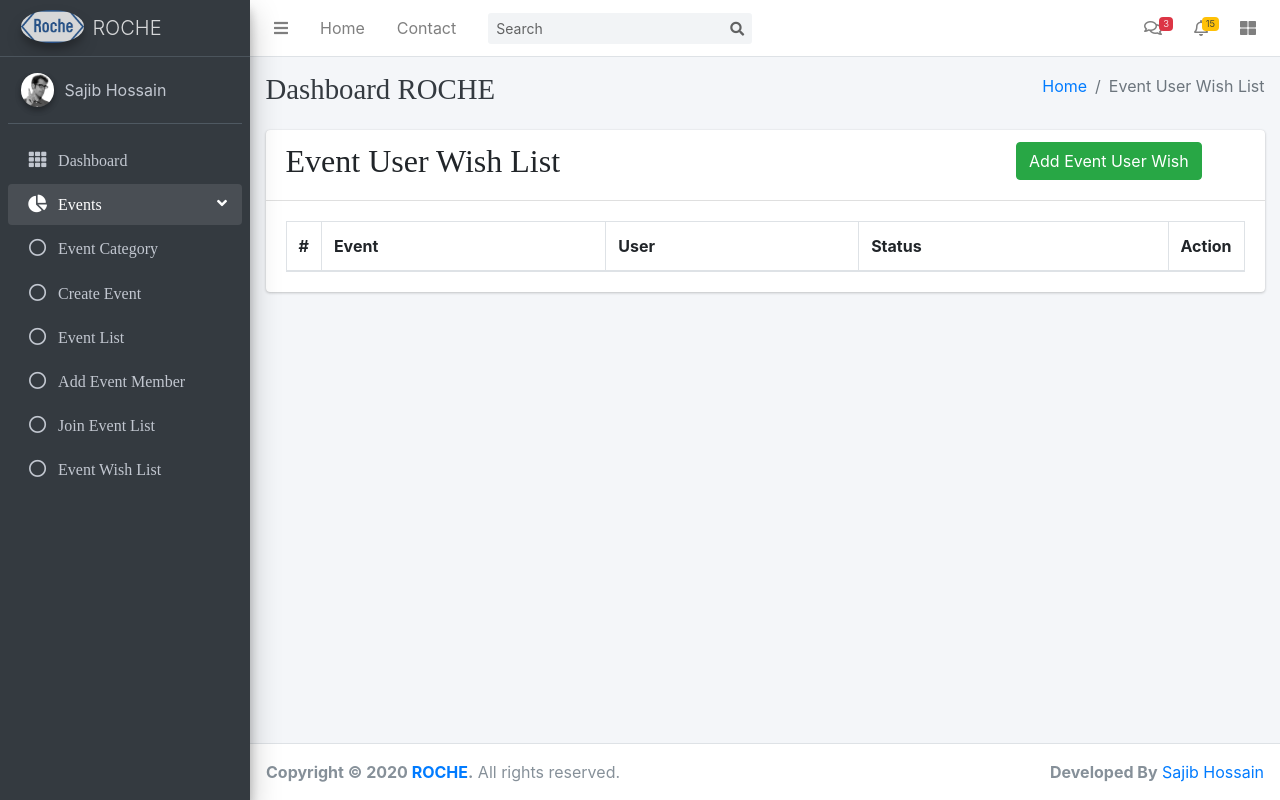
After one commit to vinspam/django-event-management, a Django app: page /events/event-wish-list/ in a window 1280 px wide. The commit adds this page. Run offline with Django 3.2, Linux system fonts and the light colour scheme; lists and menus that the app fills with data are empty; some libraries are stand-ins or nearby versions.

Commit message:
create event user wish list

```diff
--- a/events/urls.py
+++ b/events/urls.py
@@ -10,7 +10,8 @@ from .views import (
     EventDetailView,
     AddEventMemberCreateView,
     JoinEventListView,
-    RemoveEventMemberDeleteView
+    RemoveEventMemberDeleteView,
+    EventUserWishListView
 )
 
 urlpatterns = [
@@ -24,4 +25,5 @@ urlpatterns = [
     path('add-event-member/', AddEventMemberCreateView.as_view(), name='add-event-member'),
     path('join-event-list/', JoinEventListView.as_view(), name='join-event-list'),
     path('event-member/<int:pk>/remove/', RemoveEventMemberDeleteView.as_view(), name='remove-event-member'),
+    path('event-wish-list/', EventUserWishListView.as_view(), name='event-wish-list'),
 ]
--- a/events/views.py
+++ b/events/views.py
@@ -100,3 +100,9 @@ class RemoveEventMemberDeleteView(DeleteView):
     model = EventMember
     template_name = 'events/remove_event_member.html'
     success_url = reverse_lazy('join-event-list')
+
+
+class EventUserWishListView(ListView):
+    model = EventUserWishList
+    template_name = 'events/event_user_wish_list.html'
+    context_object_name = 'eventwish'
--- a/templates/base/sidebar.html
+++ b/templates/base/sidebar.html
@@ -72,6 +72,12 @@
                   <p>Join Event List</p>
                 </a>
               </li>
+              <li class="nav-item">
+                <a href="{% url 'event-wish-list' %}" class="nav-link">
+                  <i class="far fa-circle nav-icon"></i>
+                  <p>Event Wish List</p>
+                </a>
+              </li>
             </ul>
           </li>
         </ul>
--- /dev/null
+++ b/templates/events/event_user_wish_list.html
@@ -0,0 +1,52 @@
+{% extends 'base/base.html' %}
+{% block title %}Event User Wish List{% endblock title %}
+{% block breadcrumb %}Event User Wish List{% endblock breadcrumb %}
+
+{% block content %}
+    <div class="row">
+        <div class="col-md-12">
+            <div class="card">
+                <div class="card-header">
+                    <div class="row">
+                        <div class="col-md-9">
+                            <h2>Event User Wish List</h2>
+                        </div>
+                        <div class="col-md-3">
+                            <a class="btn btn-success" href="{% url 'event-create' %}">Add Event User Wish</a>
+                        </div>
+                    </div>
+                </div>
+                <div class="card-body">
+                    <table class="table table-bordered">
+                        <thead>
+                          <tr>
+                            <th style="width: 10px">#</th>
+                            <th>Event</th>
+                            <th>User</th>
+                            <th>Status</th>
+                            <th style="width: 40px">Action</th>
+                          </tr>
+                        </thead>
+                        <tbody>
+                            {% for wish in eventwish %}
+                                <tr role="row">
+                                    <td>{{ forloop.counter }}</td>
+                                    <td>
+                                        <a href="{% url 'event-detail' event.id %}">{{ event.name }}</a>
+                                    </td>
+                                    <td>{{ wish.event }}</td>
+                                    <td>{{ wish.status }}</td>
+                                    <td>
+                                        <a class="btn btn-info" href="#">
+                                            <i class="fa fa-edit"></i>
+                                        </a>
+                                    </td>
+                                </tr>
+                            {% endfor %}
+                        </tbody>
+                      </table>
+                </div>
+            </div>
+        </div>
+    </div>
+{% endblock content %}
```
